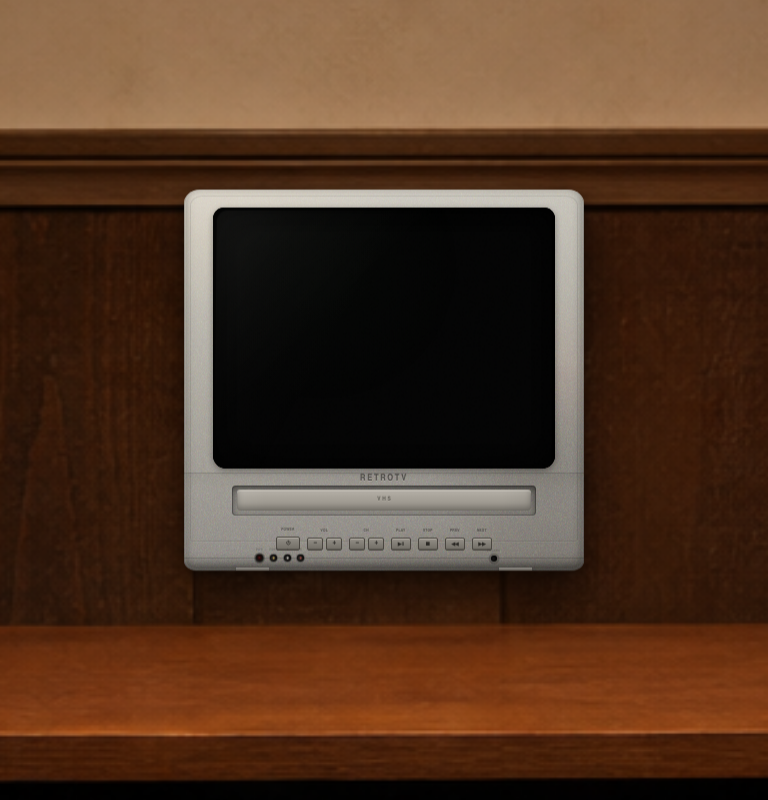
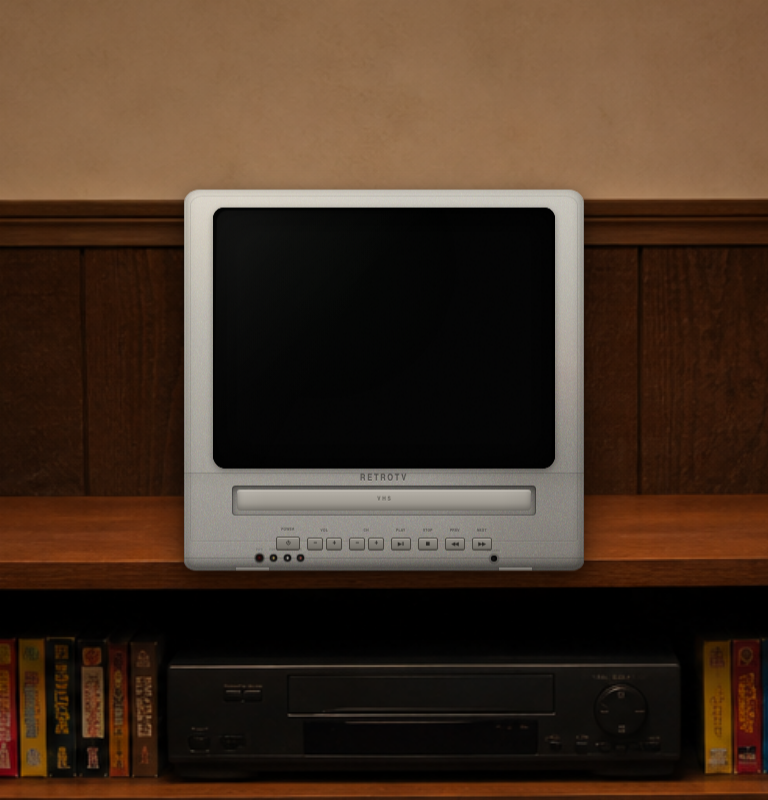
Before and after one commit to bschuby212/retrotv, a Next.js app: page / in a window 768 px wide. Built offline with nearby package versions, Linux system fonts and the light colour scheme.

Commit message:
Zoom out mobile/tablet room background for realistic stand scale
Lower phone scale to 1.95 and tablet scales to 2.0/2.05 so the cabinet
and VCR read proportionally under the TV. Shift tablet focal Y to 52%.

Co-authored-by: bschuby212 <bschuby212@users.noreply.github.com>

```diff
--- a/app/globals.css
+++ b/app/globals.css
@@ -44,10 +44,10 @@ button {
   --cabinet-anchor-wide: 19%;
   --room-focal-x: 50%;
   --room-focal-y: calc(48% + 60px);
-  --room-focal-y-mobile: 56%;
+  --room-focal-y-mobile: 54%;
   --room-focal-y-wide: calc(47% + 60px);
   --room-bg-scale: 2.15;
-  --room-bg-scale-mobile: 2.5;
+  --room-bg-scale-mobile: 1.95;
 }
 
 .page {
--- a/styles/tv/room-scene.module.css
+++ b/styles/tv/room-scene.module.css
@@ -10,10 +10,10 @@
   --cabinet-anchor-wide: 19%;
   --room-focal-x: 50%;
   --room-focal-y: calc(48% + 60px);
-  --room-focal-y-mobile: 56%;
+  --room-focal-y-mobile: 54%;
   --room-focal-y-wide: calc(47% + 60px);
   --room-bg-scale: 2.15;
-  --room-bg-scale-mobile: 2.5;
+  --room-bg-scale-mobile: 1.95;
 }
 
 .backgroundWrap {
@@ -82,11 +82,11 @@
 @media (max-width: 480px) {
   .scene {
     --room-focal-y-mobile: 54%;
-    --room-bg-scale-mobile: 2.65;
+    --room-bg-scale-mobile: 1.95;
   }
 
   .backgroundWrap {
-    transform: scale(var(--room-bg-scale-mobile, 2.65));
+    transform: scale(var(--room-bg-scale-mobile, 1.95));
     transform-origin: center var(--room-focal-y-mobile, 54%);
   }
 
@@ -103,12 +103,12 @@
 
 @media (min-width: 481px) and (max-width: 768px) {
   .backgroundWrap {
-    transform: scale(3.35);
-    transform-origin: center 48%;
+    transform: scale(2);
+    transform-origin: center 52%;
   }
 
   .background {
-    object-position: 50% 48%;
+    object-position: 50% 52%;
   }
 
   .tvMount {
@@ -120,12 +120,12 @@
 
 @media (min-width: 769px) and (max-width: 1024px) {
   .backgroundWrap {
-    transform: scale(3.1);
-    transform-origin: center 48%;
+    transform: scale(2.05);
+    transform-origin: center 52%;
   }
 
   .background {
-    object-position: 50% 48%;
+    object-position: 50% 52%;
   }
 
   .tvMount {
```
